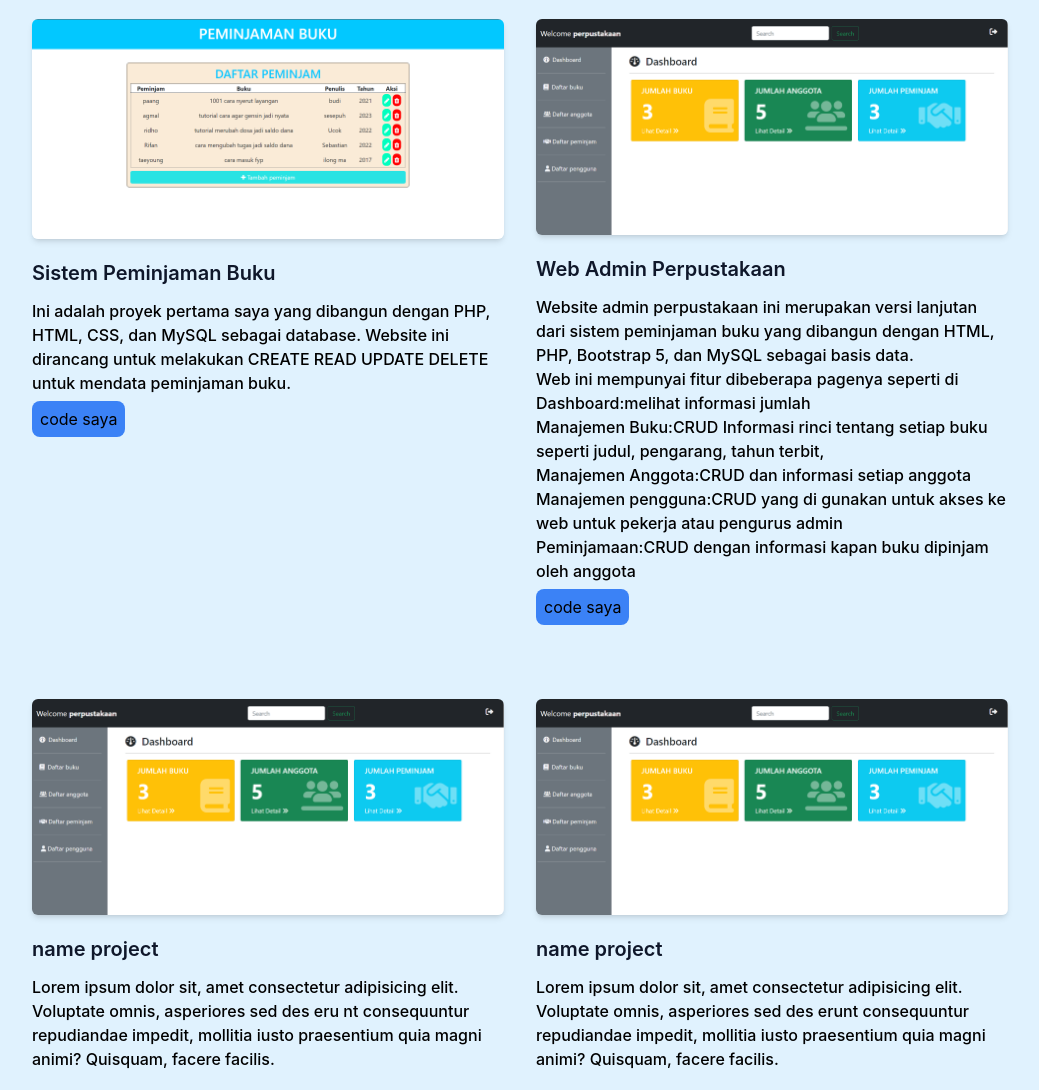
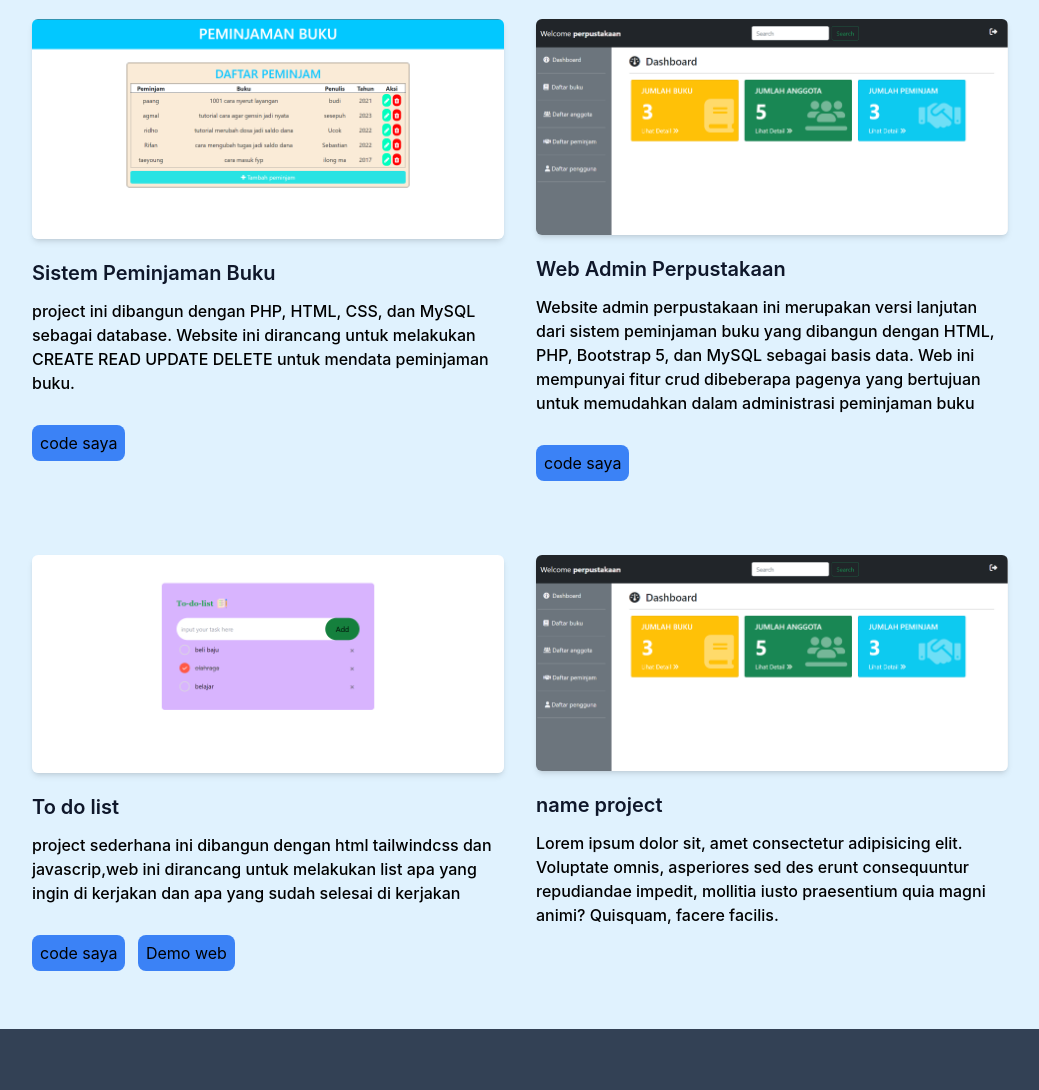
Before and after one commit to RadFist/porto, a website: page index.html in a window 1280 px wide. Shown: the part 1623-2713 px from the top of the page, without its empty margins (120-1159 px from the left). Drawn offline with nearby package versions, Linux system fonts and the light colour scheme.

Commit message:
add some porto

```diff
--- a/index.html
+++ b/index.html
@@ -180,9 +180,12 @@
                         <img src="asset/web sistem peminjaman.png" alt="Iproject name" width="w-full">
                     </div>
                     <h3 class="font-semibold text-dark text-xl mt-5 mb-3">Sistem Peminjaman Buku</h3>
-                    <p class="font-medium text-base mb-3">Ini adalah proyek pertama saya yang dibangun dengan PHP, HTML, CSS, dan MySQL sebagai database. Website ini dirancang untuk melakukan CREATE READ UPDATE DELETE untuk mendata peminjaman buku.
+                    <p class="font-medium text-base mb-5">project ini dibangun dengan PHP, HTML, CSS, dan MySQL sebagai database. Website ini dirancang untuk melakukan CREATE READ UPDATE DELETE untuk mendata peminjaman buku.
                     </p>
-                       <a href="https://github.com/RadFist/MyFirst" class="p-2 bg-blue-500 rounded-lg hover:text-white hover:bg-primary">code saya</a>
+
+                    <div class="pt-4">
+                        <a href="https://github.com/RadFist/MyFirst" class="p-2 bg-blue-500 rounded-lg hover:text-white hover:bg-primary">code saya</a>
+                    </div>
 
                     </div>
 
@@ -191,25 +194,29 @@
                         <img src="asset/dashboard-lib.png" alt="Admin-perpustakaan" width="w-full">
                     </div>
                     <h3 class="font-semibold text-dark text-xl mt-5 mb-3">Web Admin Perpustakaan</h3>
-                    <p class="font-medium text-base mb-3">Website admin perpustakaan ini merupakan versi lanjutan dari sistem peminjaman buku yang dibangun dengan HTML, PHP, Bootstrap 5, dan MySQL sebagai basis data.
-                        <br>Web ini mempunyai fitur dibeberapa pagenya seperti di Dashboard:melihat informasi jumlah
-                        <br>Manajemen Buku:CRUD Informasi rinci tentang setiap buku seperti judul, pengarang, tahun terbit,
-                        <br>Manajemen Anggota:CRUD dan informasi setiap anggota
-                        <br>Manajemen pengguna:CRUD yang di gunakan untuk akses ke web untuk pekerja atau pengurus admin
-                        <br>Peminjamaan:CRUD dengan informasi kapan buku dipinjam oleh anggota
-                       </p>
+                    <p class="font-medium text-base mb-5">Website admin perpustakaan ini merupakan versi lanjutan dari sistem peminjaman buku yang dibangun dengan HTML, PHP, Bootstrap 5, dan MySQL sebagai basis data.
+                        Web ini mempunyai fitur crud dibeberapa pagenya yang bertujuan untuk memudahkan dalam administrasi peminjaman buku </p>
 
-                    <a href="https://github.com/RadFist/admin-lib" class="p-2 bg-blue-500 rounded-lg hover:text-white hover:bg-primary">code saya</a>
+
+                        <div class="pt-4">
+                            <a href="https://github.com/RadFist/admin-lib" class="p-2 bg-blue-500 rounded-lg hover:text-white hover:bg-primary">code saya</a>
+                        </div>
 
                 </div>
 
                 <div class="mb-12 p-4 md:w-1/2">
                     <div class="rounded-md shadow-md overflow-hidden">
-                        <img src="asset/dashboard-lib.png" alt="Iproject name" width="w-full">
+                        <img src="asset/to-do-list.png" alt="Iproject name" width="w-full">
                     </div>
-                    <h3 class="font-semibold text-dark text-xl mt-5 mb-3">name project</h3>
-                    <p class="font-medium text-base">Lorem ipsum dolor sit, amet consectetur adipisicing elit. Voluptate omnis, asperiores sed des
-                        eru nt consequuntur repudiandae impedit, mollitia iusto praesentium quia magni animi? Quisquam, facere facilis.</p>
+                    <h3 class="font-semibold text-dark text-xl mt-5 mb-3">To do list</h3>
+                    <p class="font-medium text-base mb-5 ">project sederhana ini dibangun dengan html tailwindcss dan javascrip,web ini dirancang untuk melakukan list apa
+                        yang ingin di kerjakan dan apa yang sudah selesai di kerjakan</p>
+
+                        <div class=" pt-4">
+                            <a href="https://github.com/RadFist/to-do" class=" p-2 bg-blue-500 rounded-lg hover:text-white hover:bg-primary">code saya</a>
+                            <a href="https://radfist.github.io/to-do/" class="p-2 ml-2 bg-blue-500 rounded-lg hover:text-white hover:bg-primary">Demo web</a>
+                        </div>
+
                     </div>
 
                 <div class="mb-12 p-4 md:w-1/2">
```
Also changed, not shown: asset/to-do-list.png (added), dist/output.css.
